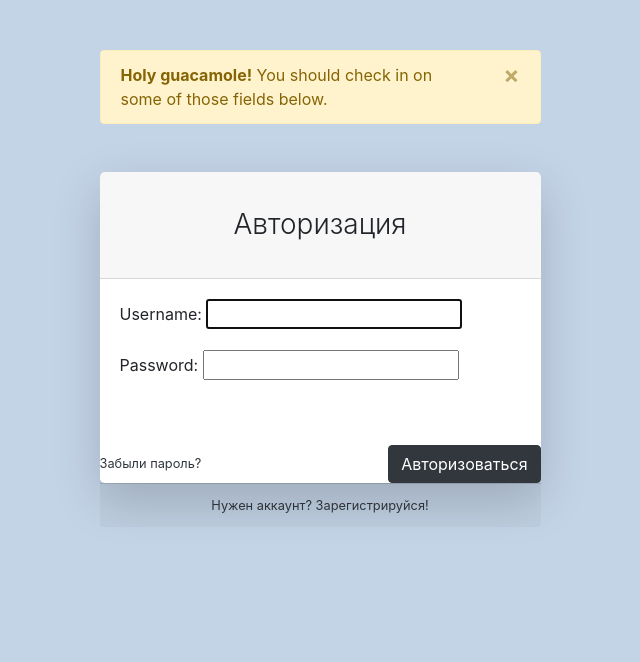
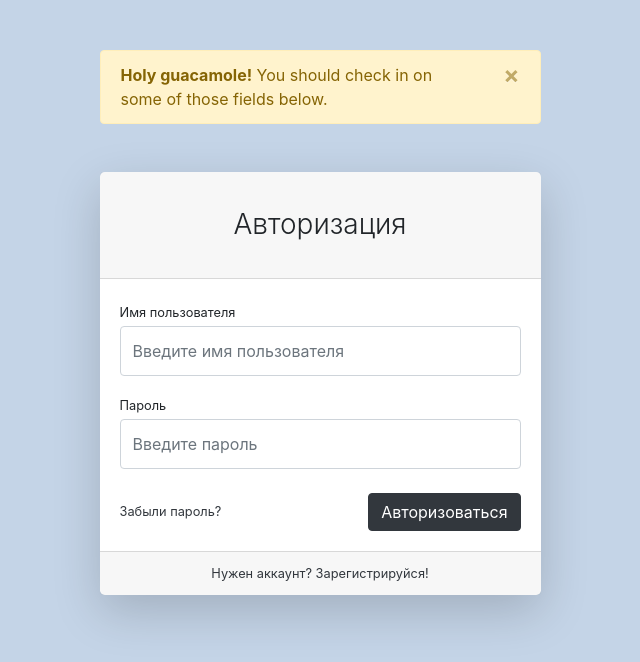
Before and after one commit to SergioRyzhov/DJANGO_SHOP_GB, a Django app: page /users/login/ in a window 1280 px wide. Shown: the top 662 px of the page, without its empty margins (320-960 px from the left). Run offline with Django 3.2, Linux system fonts and the light colour scheme; some libraries are stand-ins or nearby versions.

Commit message:
customization UserLoginForm

```diff
--- a/users/forms.py
+++ b/users/forms.py
@@ -1,7 +1,13 @@
+from django import forms
 from django.contrib.auth.forms import AuthenticationForm
 from users.models import User
 
 class UserLoginForm(AuthenticationForm):
+    username = forms.CharField(widget=forms.TextInput(attrs={
+        'class': 'form-control py-4', 'placeholder': 'Введите имя пользователя'}))
+    password = forms.CharField(widget=forms.PasswordInput(attrs={
+        'class': 'form-control py-4', 'placeholder': 'Введите пароль'}))
+
     class Meta:
         model = User
         fields = ('username', 'password')
--- a/users/templates/users/login.html
+++ b/users/templates/users/login.html
@@ -18,16 +18,14 @@
                         <div class="card-body">
                             <form action="{% url 'users:login' %}" method="POST">
                                 {% csrf_token %}
-                                {% comment %} <div class="form-group">
-                                    <label class="small mb-1" for="inputEmailAddress">Имя пользователя</label>
-                                    <input class="form-control py-4" id="inputEmailAddress" type="email"
-                                            placeholder="Введите имя пользователя"/>
+                                <div class="form-group">
+                                    <label class="small mb-1" for="{{ form.username.id_for_label }}">Имя пользователя</label>
+                                    {{ form.username }}
                                 </div>
                                 <div class="form-group">
-                                    <label class="small mb-1" for="inputPassword">Пароль</label>
-                                    <input class="form-control py-4" id="inputPassword" type="password"
-                                            placeholder="Введите пароль"/> {% endcomment %}
-                                {{ form.as_p }}
+                                    <label class="small mb-1" for="{{ form.username.id_for_password }}">Пароль</label>
+                                    {{ form.password }}
+
                                 </div>
                                 <div class="form-group d-flex align-items-center justify-content-between mt-4 mb-0">
                                     <a class="small" href="#">Забыли пароль?</a>
```
